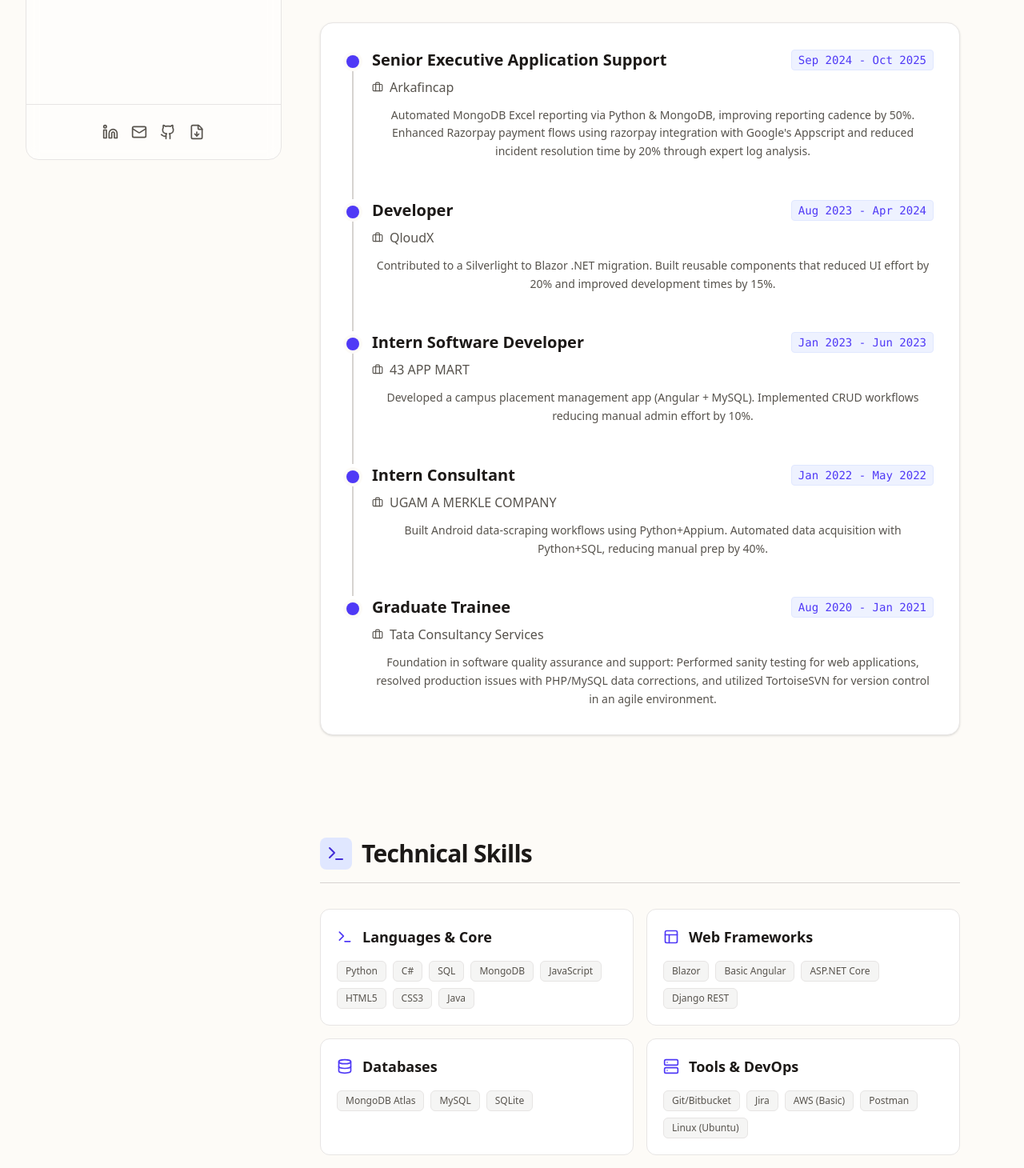
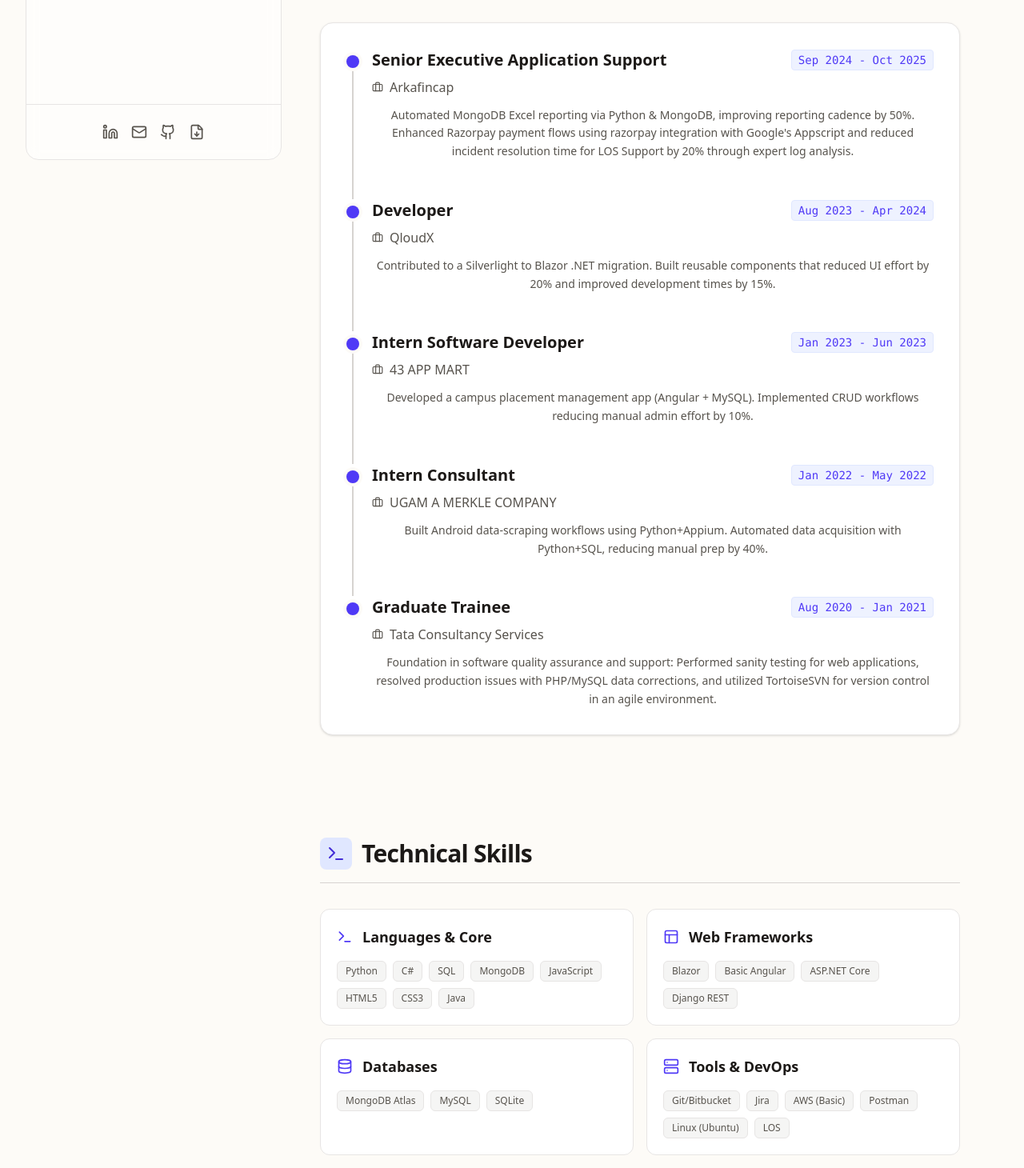
Before and after one commit to mohitbellwani/portfolioReactFrontend, a React (Vite) app: page / in a window 1280 px wide. Shown: the part 600-2060 px from the top of the page at 80% size. Built offline with nearby package versions, Linux system fonts and the light colour scheme.

Commit message:
LOS details added

```diff
--- a/src/data/resumeData.js
+++ b/src/data/resumeData.js
@@ -33,7 +33,7 @@
     {
       category: "Tools & DevOps",
       icon: Server,
-      items: ["Git/Bitbucket", "Jira", "AWS (Basic)", "Postman", "Linux (Ubuntu)"]
+      items: ["Git/Bitbucket", "Jira", "AWS (Basic)", "Postman", "Linux (Ubuntu)","LOS"]
     },
     {
       category: "Mobile",
@@ -47,7 +47,7 @@
       role: "Senior Executive Application Support",
       company: "Arkafincap",
       period: "Sep 2024 - Oct 2025",
-      description: "Automated MongoDB Excel reporting via Python & MongoDB, improving reporting cadence by 50%. Enhanced Razorpay payment flows using razorpay integration with Google's Appscript and reduced incident resolution time by 20% through expert log analysis."
+      description: "Automated MongoDB Excel reporting via Python & MongoDB, improving reporting cadence by 50%. Enhanced Razorpay payment flows using razorpay integration with Google's Appscript and reduced incident resolution time for LOS Support by 20% through expert log analysis."
     },
     {
       id: 2,
```
